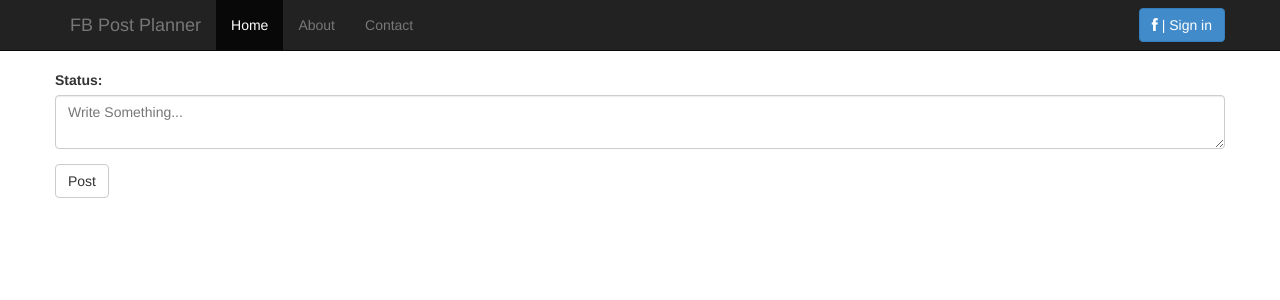
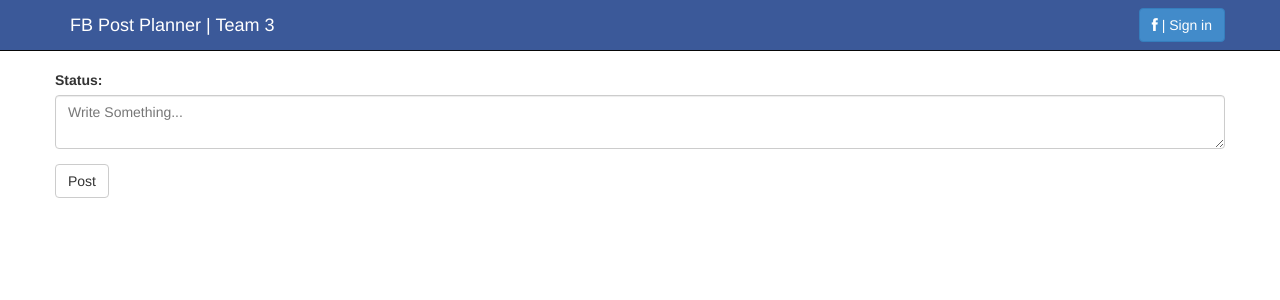
Before and after one commit to brianpunzalan/fb-post-planner, a Python web app: template templates/main.html in a window 1280 px wide. Shown: the top 300 px of the page. Run offline with Jinja, Linux system fonts and the light colour scheme; the template is opened without the code that fills it, so the values that code supplies are empty; some libraries are stand-ins or nearby versions.

Commit message:
phase 1 : design

```diff
--- a/templates/main.html
+++ b/templates/main.html
@@ -7,7 +7,7 @@
 
 <body>
 
-    <div class="navbar navbar-inverse navbar-fixed-top" role="navigation">
+    <div class="navbar navbar-inverse navbar-fixed-top" role="navigation" style="background-color:#3b5999;">
       <div class="container">
         <div class="navbar-header">
           <button type="button" class="navbar-toggle" data-toggle="collapse" data-target=".navbar-collapse">
@@ -16,13 +16,10 @@
             <span class="icon-bar"></span>
             <span class="icon-bar"></span>
           </button>
-          <a class="navbar-brand" href="/">FB Post Planner</a>
+          <a class="navbar-brand" href="/" style="color:white;">FB Post Planner | Team 3</a>
         </div>
         <div class="collapse navbar-collapse">
             <ul class="nav navbar-nav">
-              <li class="active"><a href="#">Home</a></li>
-              <li><a href="#about">About</a></li>
-              <li><a href="#contact">Contact</a></li>
             </ul>
             <div id="fb-login" type="button" class="btn btn-primary navbar-btn navbar-right"><i class="fa fa-facebook"></i> | Sign in</div>
             <div id="fb-logout" type="button" class="btn btn-primary navbar-btn navbar-right" style="display:none"><i class="fa fa-facebook"></i> | Logout</div>
```
